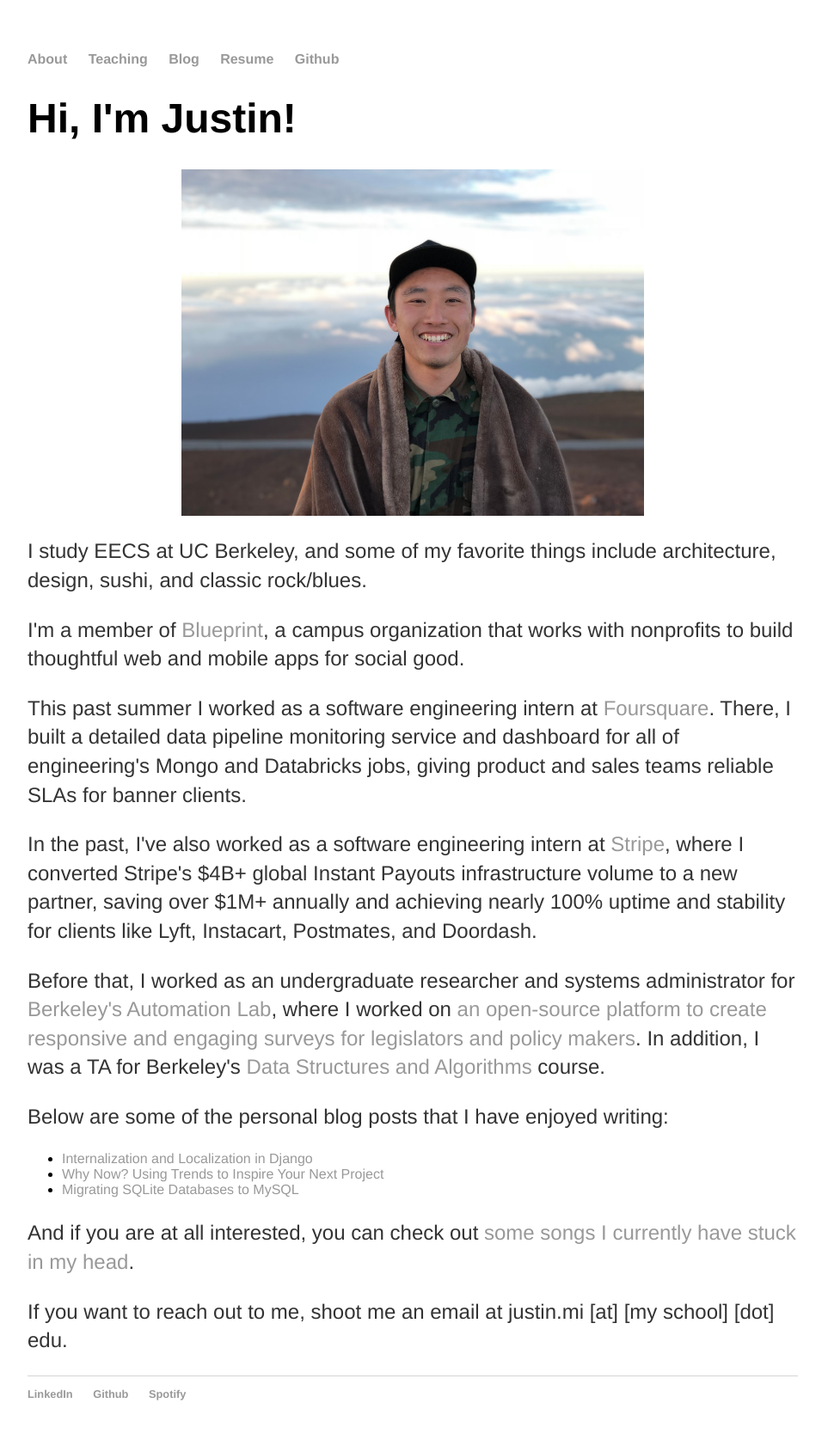
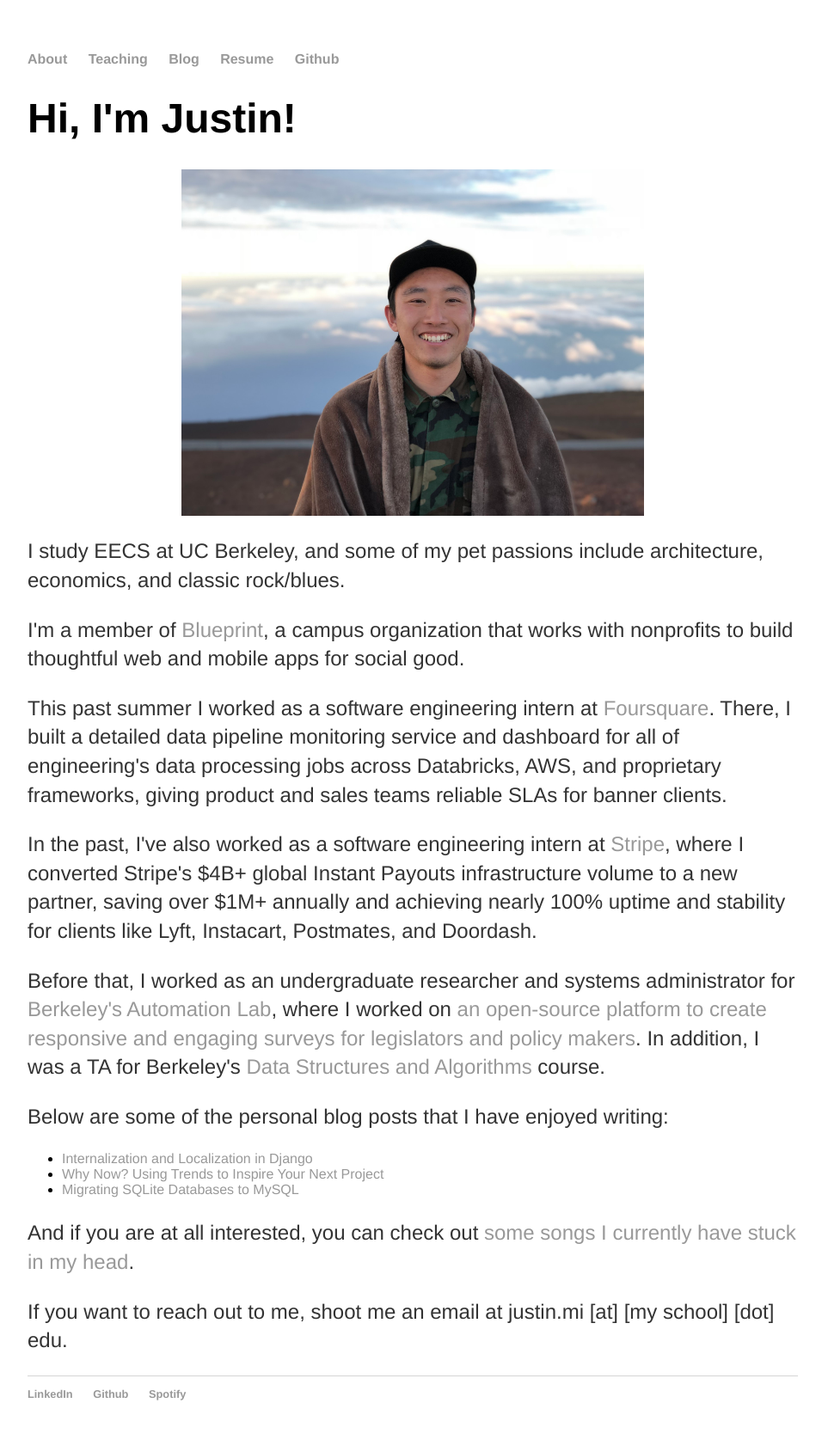
Before and after one commit to JustinMi/JustinMi.github.io, a Jekyll site: the page built from index.html, in a window 1280 px wide. Shown: the whole page at 86% size, without its empty margins (160-1116 px from the left). Built offline with Jekyll 4.4.1, drawn with Linux system fonts in a browser that asks for light colours; nearby versions of some CDN libraries.

Commit message:
updated home page

```diff
--- a/index.html
+++ b/index.html
@@ -14,8 +14,8 @@ title: About Justin
   </div>
 
   <p>
-    I study EECS at UC Berkeley, and some of my favorite things include
-    architecture, design, sushi, and classic rock/blues.
+    I study EECS at UC Berkeley, and some of my pet passions include
+    architecture, economics, and classic rock/blues.
   </p>
 
   <p>
@@ -27,8 +27,8 @@ title: About Justin
     This past summer I worked as a software engineering intern at
     <a href="https://enterprise.foursquare.com/">Foursquare</a>. There, I built
     a detailed data pipeline monitoring service and dashboard for all of
-    engineering's Mongo and Databricks jobs, giving product and sales teams
-    reliable SLAs for banner clients.
+    engineering's data processing jobs across Databricks, AWS, and proprietary
+    frameworks, giving product and sales teams reliable SLAs for banner clients.
   </p>
   <p>
     In the past, I've also worked as a software engineering intern at
```
